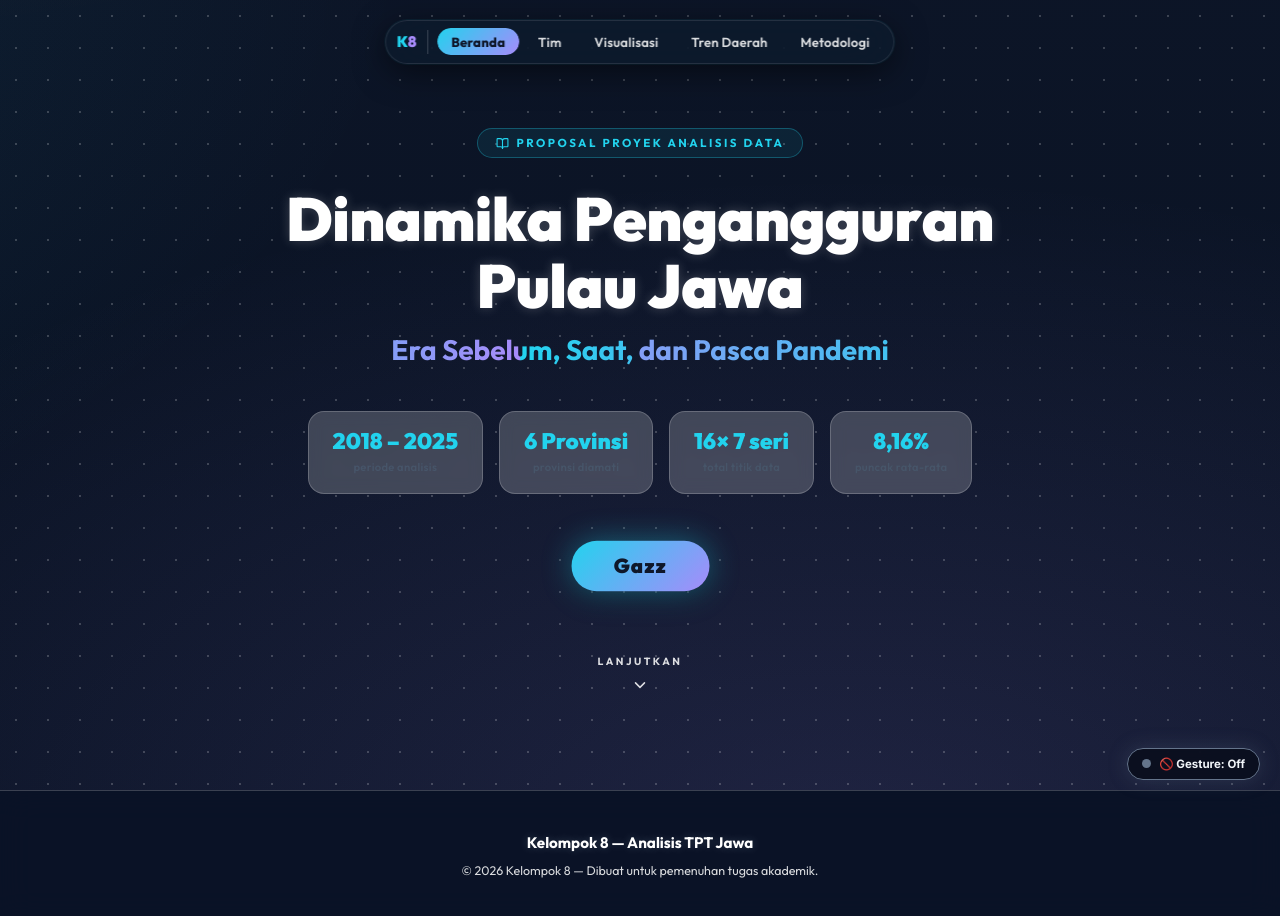
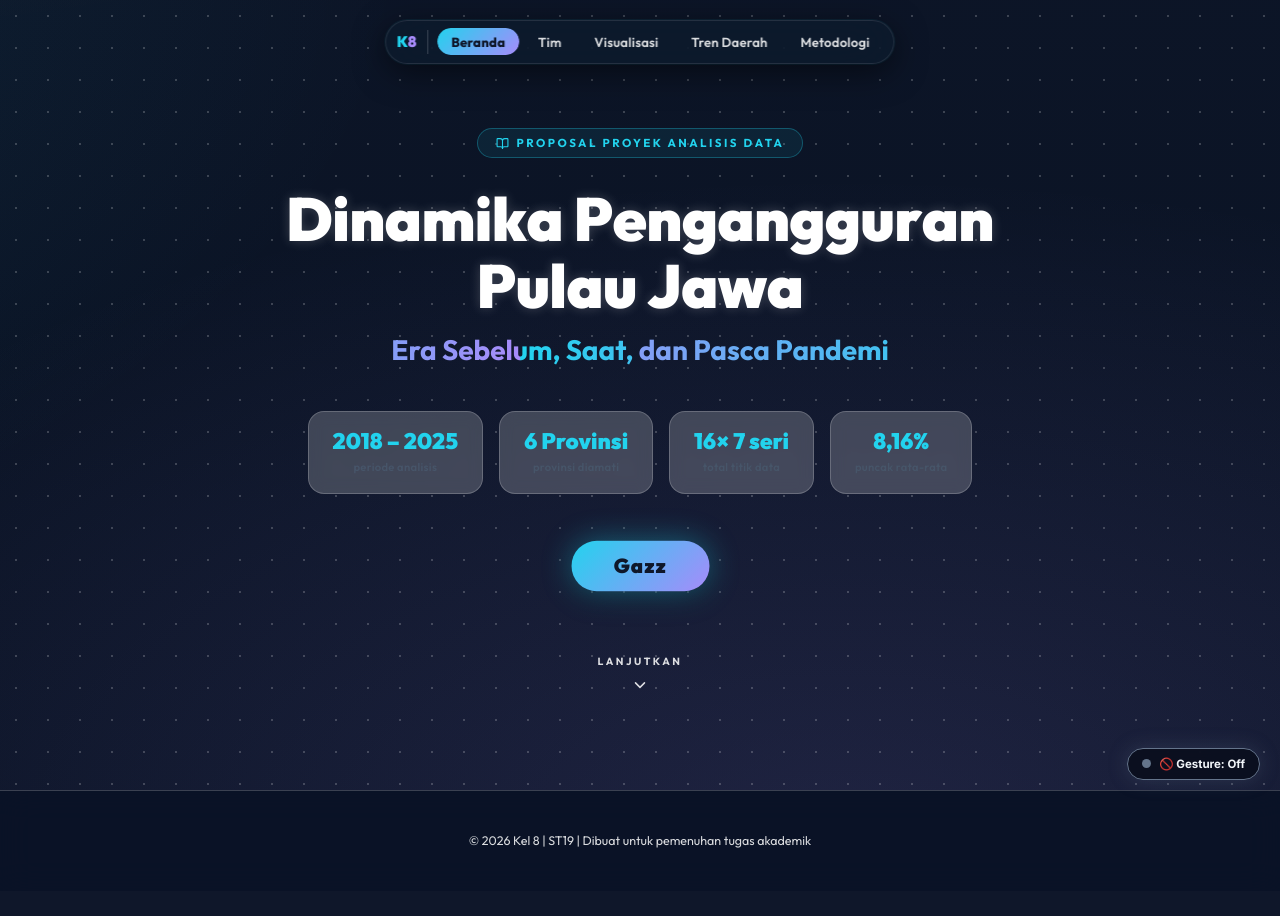
Before and after one commit to PDUUR/statistika-proposal_projek-k8, a React (Vite) app: page / in a window 1280 px wide. Shown: the top 916 px of the page. After the commit the page ends 891 px from the top, so only its background shows below. Built offline with nearby package versions, Linux system fonts and the light colour scheme.

Commit message:
chore: update footer text content

```diff
--- a/src/App.jsx
+++ b/src/App.jsx
@@ -953,11 +953,8 @@ const App = () => {
         padding: '2.5rem', textAlign: 'center',
         background: 'rgba(9,18,38,0.8)', backdropFilter: 'blur(16px)',
       }}>
-        <p style={{ fontFamily: 'Outfit,sans-serif', fontWeight: 700, fontSize: '.95rem', color: '#FFFFFF', marginBottom: '.35rem', textShadow: '0 0 10px rgba(255,255,255,0.2)' }}>
-          Kelompok 8 &mdash; Analisis TPT Jawa
-        </p>
         <p style={{ color: 'rgba(255,255,255,0.85)', fontSize: '.78rem' }}>
-          &copy; 2026 Kelompok 8 &mdash; Dibuat untuk pemenuhan tugas akademik.
+          &copy; 2026 Kel 8 | ST19 | Dibuat untuk pemenuhan tugas akademik
         </p>
       </footer>
     </div>
```
